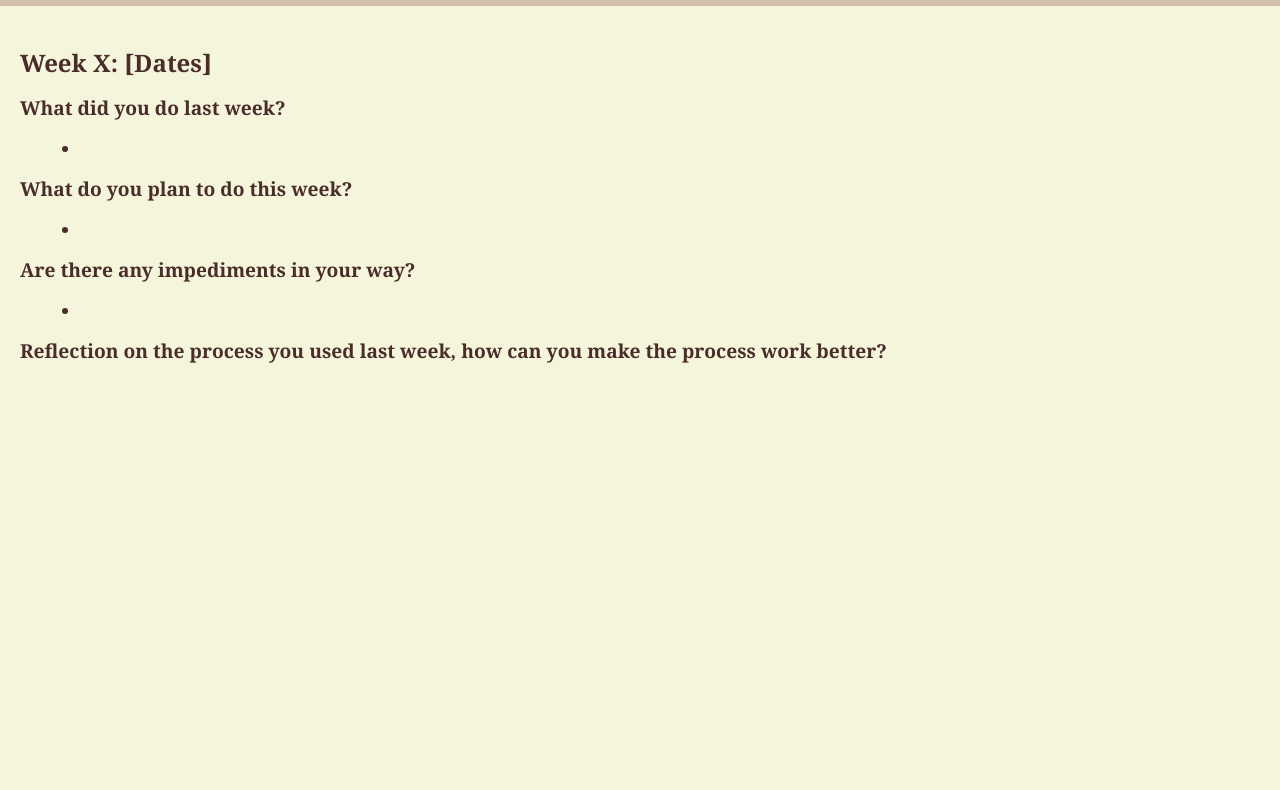
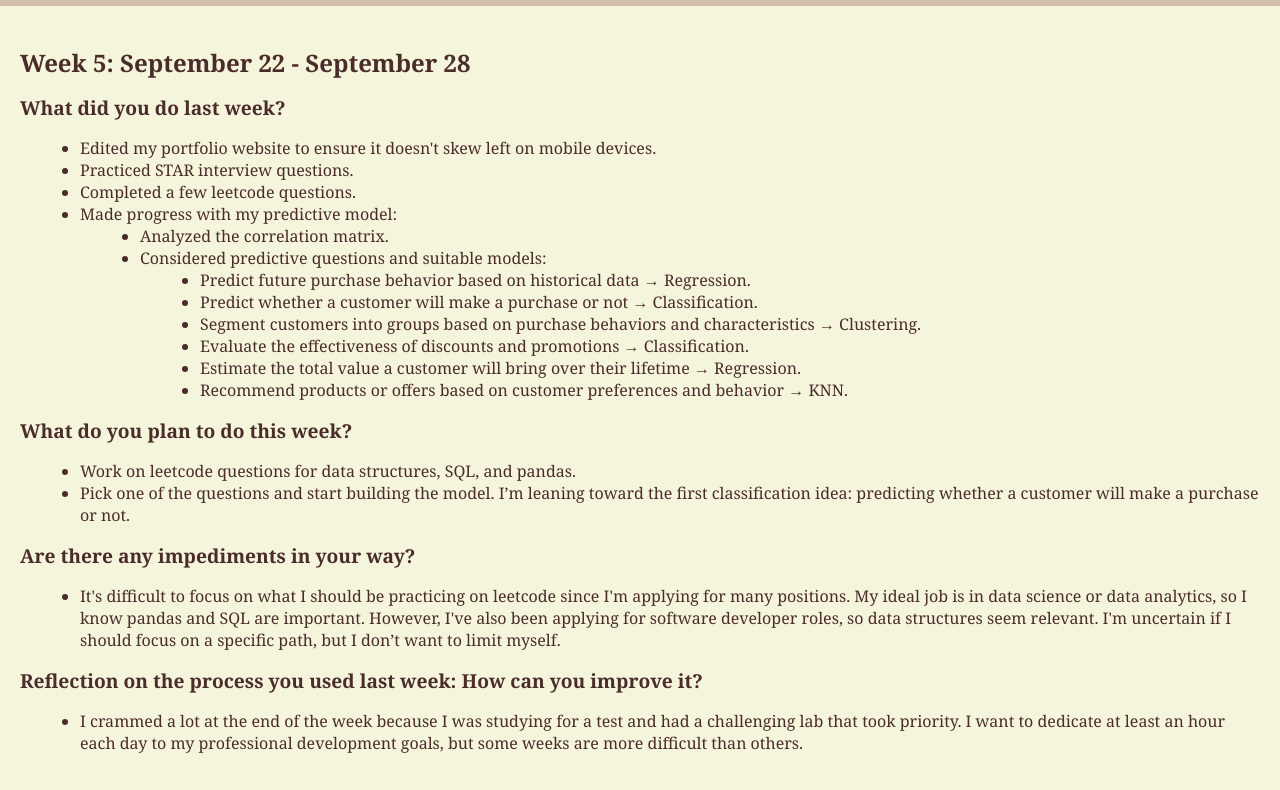
Before and after one commit to brbi1248/brbi1248.github.io, a plain HTML site: page week_5.html in a window 1280 px wide. Shown: the part 203-993 px from the top of the page. Before the commit the page ends 800 px from the top, so only its background shows below. Drawn offline with Linux system fonts and the light colour scheme.

Commit message:
Update week_5.html

```diff
--- a/week_5.html
+++ b/week_5.html
@@ -3,12 +3,12 @@
 <head>
     <meta charset="UTF-8">
     <meta name="viewport" content="width=device-width, initial-scale=1.0">
-    <title>Brittany's Professional Development Project Weekly Updates - Week X</title>
+    <title>Brittany's Professional Development Project Weekly Updates</title>
     <link rel="stylesheet" href="style.css">
 </head>
 <body>
     <header>
-        <h1>Brittany's Professional Development Project Weekly Updates - Week X</h1>
+        <h1>Brittany's Professional Development Project Weekly Updates</h1>
         <p>A place where I post my weekly progress of my professional development project</p>
     </header>
     <div class="banner">
@@ -18,27 +18,45 @@
     </div>
     <main>
         <section>
-            <h2>Week X: [Dates]</h2>
+            <h2>Week 5: September 22 - September 28</h2>
             <h3>What did you do last week?</h3>
             <ul>
-                <li></li>
+                <li>Edited my portfolio website to ensure it doesn't skew left on mobile devices.</li>
+                <li>Practiced STAR interview questions.</li>
+                <li>Completed a few leetcode questions.</li>
+                <li>Made progress with my predictive model:</li>
+                <ul>
+                    <li>Analyzed the correlation matrix.</li>
+                    <li>Considered predictive questions and suitable models:</li>
+                    <ul>
+                        <li>Predict future purchase behavior based on historical data → Regression.</li>
+                        <li>Predict whether a customer will make a purchase or not → Classification.</li>
+                        <li>Segment customers into groups based on purchase behaviors and characteristics → Clustering.</li>
+                        <li>Evaluate the effectiveness of discounts and promotions → Classification.</li>
+                        <li>Estimate the total value a customer will bring over their lifetime → Regression.</li>
+                        <li>Recommend products or offers based on customer preferences and behavior → KNN.</li>
+                    </ul>
+                </ul>
             </ul>
         </section>
         <section>
             <h3>What do you plan to do this week?</h3>
             <ul>
-                <li></li>
+                <li>Work on leetcode questions for data structures, SQL, and pandas.</li>
+                <li>Pick one of the questions and start building the model. I’m leaning toward the first classification idea: predicting whether a customer will make a purchase or not.</li>
             </ul>
         </section>
         <section>
             <h3>Are there any impediments in your way?</h3>
             <ul>
-                <li></li>
+                <li>It's difficult to focus on what I should be practicing on leetcode since I'm applying for many positions. My ideal job is in data science or data analytics, so I know pandas and SQL are important. However, I've also been applying for software developer roles, so data structures seem relevant. I'm uncertain if I should focus on a specific path, but I don’t want to limit myself.</li>
             </ul>
         </section>
         <section>
-            <h3>Reflection on the process you used last week, how can you make the process work better?</h3>
-            <p></p>
+            <h3>Reflection on the process you used last week: How can you improve it?</h3>
+            <ul>
+                <li>I crammed a lot at the end of the week because I was studying for a test and had a challenging lab that took priority. I want to dedicate at least an hour each day to my professional development goals, but some weeks are more difficult than others.</li>
+            </ul>
         </section>
     </main>
 </body>
```
